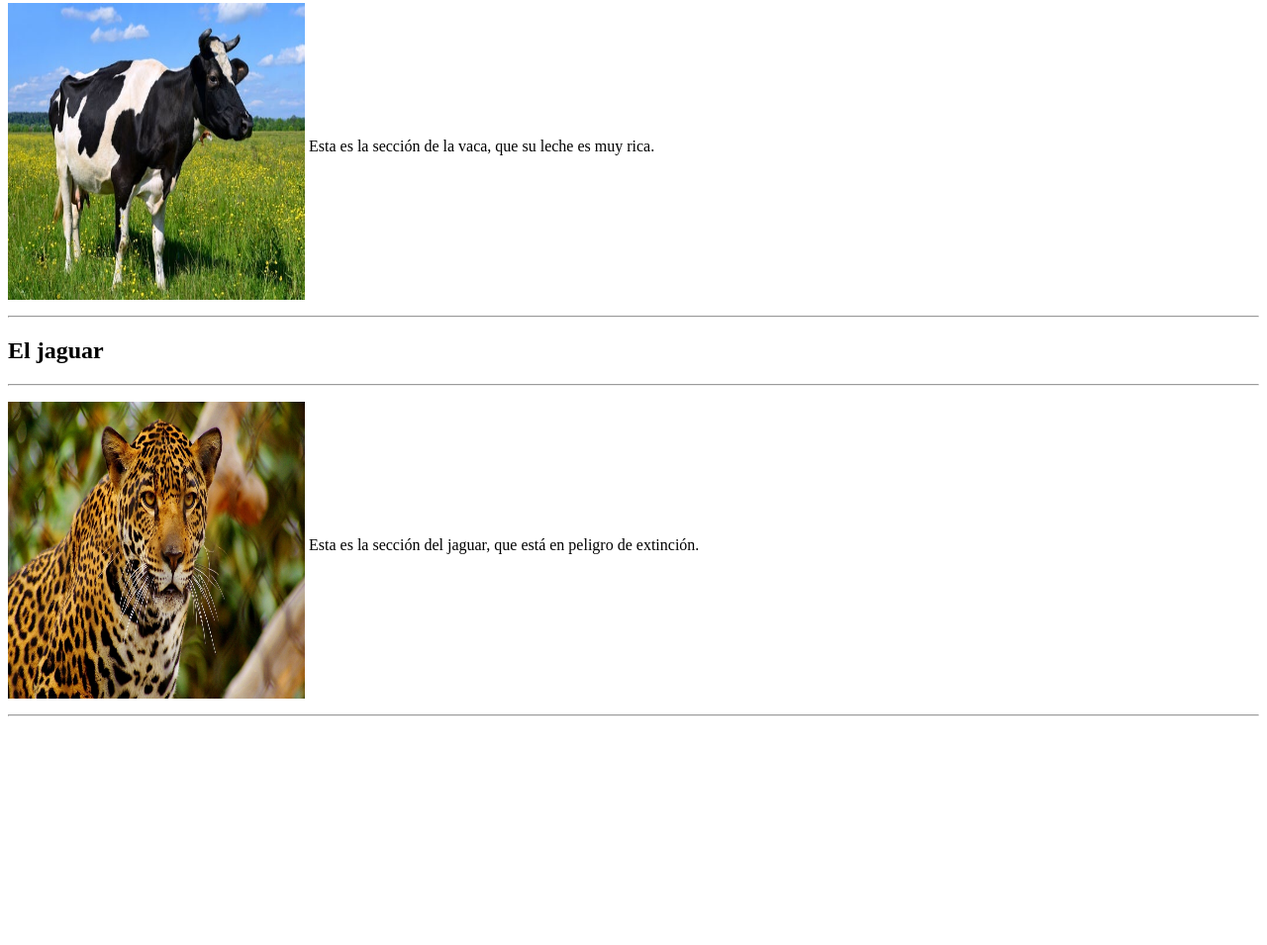
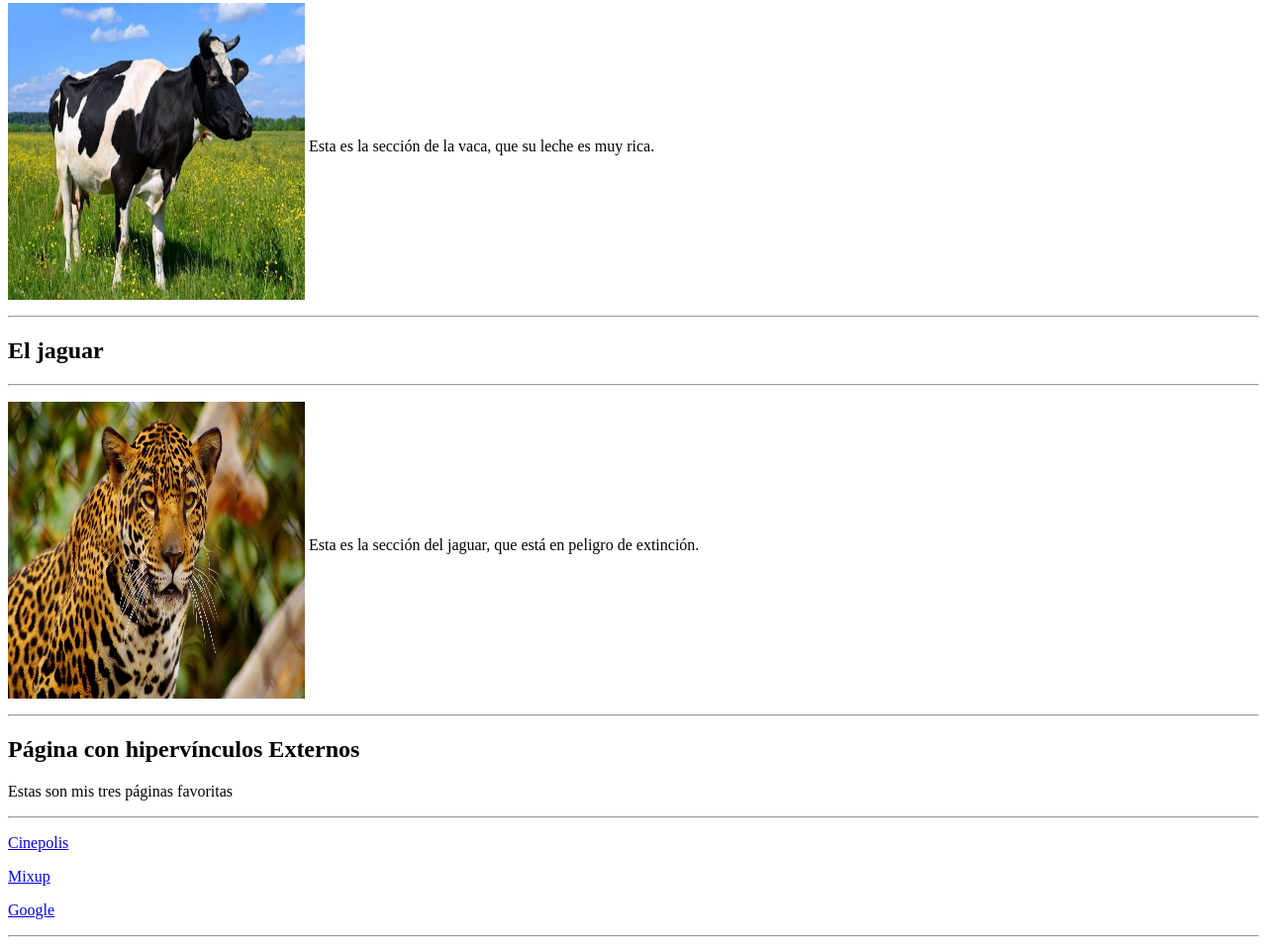
Before and after one commit to MirandaMendez/hipervinculos, a plain HTML site: page Index.html in a window 1280 px wide. Shown: the part 1098-2053 px from the top of the page at 99% size. Before the commit the page ends 1830 px from the top, so only its background shows below. Drawn offline with Linux system fonts and the light colour scheme.

Commit message:
Update Index.html

```diff
--- a/Index.html
+++ b/Index.html
@@ -38,5 +38,13 @@
                 Esta es la sección del jaguar, que está en peligro de extinción.
                 </p>
                 <hr>
-       </body>
-</html>
+           <h2>Página con hipervínculos Externos</h2>
+          <p>Estas  son mis tres páginas favoritas</p>
+          <hr>
+          <p><a href="http://www.cinepolis.com.mx">Cinepolis</a></p><a href="http://www.cinepolis.com.mx">
+          </a><p><a href="http://www.cinepolis.com.mx"><a href="http://www.mixup.com.mx">Mixup</a></p><a href="http://www.mixup.com.mx">
+          </a><p><a href="http://www.mixup.com.mx"><a href="http://www.google.com.mx">Google</a></p><a href="http://www.google.com.mx">
+          <hr>
+
+
+          </a></body></html>
```
